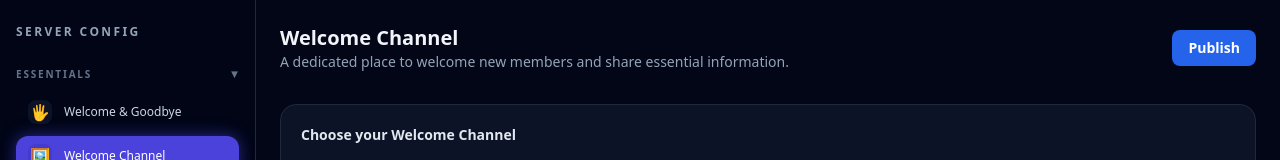
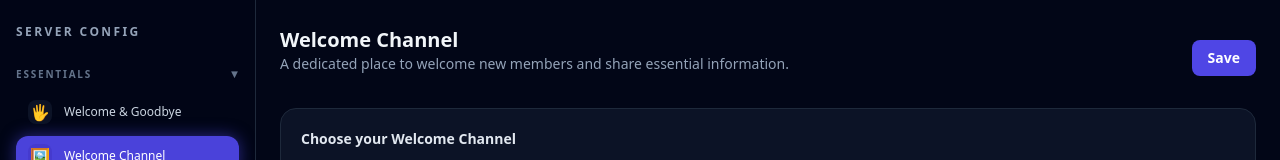
Before and after one commit to WYll1734/app-directory, a Next.js app: page /dashboard/1/welcome-channel in a window 1280 px wide. Shown: the top 160 px of the page. Built offline with nearby package versions, Linux system fonts and the light colour scheme; no server answers.

Commit message:
Update page.js

```diff
--- a/app/dashboard/[guildId]/welcome-channel/page.js
+++ b/app/dashboard/[guildId]/welcome-channel/page.js
@@ -1,6 +1,24 @@
 "use client";
 
 import { useEffect, useState } from "react";
+
+// --- SMALL SAVE BUTTON ---
+function SaveButton({ onClick, saving, saved }) {
+  return (
+    <button
+      onClick={onClick}
+      disabled={saving}
+      className={`mt-4 rounded-lg px-4 py-2 text-sm font-semibold transition
+        ${
+          saved
+            ? "bg-emerald-600 text-white"
+            : "bg-indigo-600 text-white hover:bg-indigo-500 disabled:opacity-60"
+        }`}
+    >
+      {saving ? "Saving…" : saved ? "Saved ✓" : "Save"}
+    </button>
+  );
+}
 
 export default function WelcomeChannelPage({ params }) {
   const { guildId } = params;
@@ -22,21 +40,40 @@ export default function WelcomeChannelPage({ params }) {
   const update = (key, value) =>
     setEmbed((prev) => ({ ...prev, [key]: value }));
 
-  // CHANNEL SELECTOR
+  // CHANNEL DROPDOWN STATE
   const [channels, setChannels] = useState([]);
   const [loadingChannels, setLoadingChannels] = useState(true);
   const [selectedChannel, setSelectedChannel] = useState("create");
   const [dropdownOpen, setDropdownOpen] = useState(false);
 
-  // FETCH CHANNELS
+  // SAVE BUTTON STATE
+  const [saving, setSaving] = useState(false);
+  const [saved, setSaved] = useState(false);
+
+  // SAVE HANDLER
+  function handleSave() {
+    if (saving) return;
+    setSaving(true);
+    setSaved(false);
+
+    setTimeout(() => {
+      setSaving(false);
+      setSaved(true);
+
+      setTimeout(() => setSaved(false), 1500);
+    }, 900);
+  }
+
+  // FETCH CHANNELS FROM API
   useEffect(() => {
     async function fetchChannels() {
       try {
         const res = await fetch(`/api/discord/guilds/${guildId}/channels`);
         const data = await res.json();
         if (data.ok) setChannels(data.channels);
-      } catch (e) {
-        console.error("Channel fetch error:", e);
+        else console.error("Channel fetch failed:", data);
+      } catch (err) {
+        console.error("Channel fetch error:", err);
       } finally {
         setLoadingChannels(false);
       }
@@ -44,7 +81,6 @@ export default function WelcomeChannelPage({ params }) {
     fetchChannels();
   }, [guildId]);
 
-  // COLOR PRESETS
   const presetColors = [
     "#5865F2",
     "#57F287",
@@ -59,25 +95,27 @@ export default function WelcomeChannelPage({ params }) {
       {/* HEADER */}
       <div className="flex items-center justify-between">
         <div>
-          <h1 className="text-xl font-semibold text-slate-100">Welcome Channel</h1>
+          <h1 className="text-xl font-semibold text-slate-100">
+            Welcome Channel
+          </h1>
           <p className="text-sm text-slate-400">
             A dedicated place to welcome new members and share essential information.
           </p>
         </div>
 
-        <button className="rounded-lg bg-blue-600 px-4 py-2 text-sm font-semibold text-white hover:bg-blue-500">
-          Publish
-        </button>
+        <SaveButton onClick={handleSave} saving={saving} saved={saved} />
       </div>
 
       {/* CHANNEL SELECTOR */}
       <section className="rounded-2xl border border-slate-800 bg-slate-900/80 p-5">
-        <h2 className="text-sm font-semibold text-slate-200">Choose your Welcome Channel</h2>
+        <h2 className="text-sm font-semibold text-slate-200">
+          Choose your Welcome Channel
+        </h2>
 
         <div className="mt-4 relative">
           <button
             type="button"
-            onClick={() => setDropdownOpen(!dropdownOpen)}
+            onClick={() => setDropdownOpen((o) => !o)}
             className="flex w-full items-center justify-between rounded-lg border border-slate-700 bg-slate-950/70 px-4 py-2 text-left text-sm text-slate-200"
           >
             <span>
@@ -90,7 +128,7 @@ export default function WelcomeChannelPage({ params }) {
 
           {dropdownOpen && (
             <div className="absolute z-10 mt-1 w-full rounded-lg border border-slate-800 bg-slate-950 shadow-xl max-h-72 overflow-y-auto text-sm">
-
+              {/* LOADING */}
               {loadingChannels && (
                 <div className="px-4 py-3 text-xs text-slate-400">
                   Loading channels...
@@ -105,7 +143,9 @@ export default function WelcomeChannelPage({ params }) {
                   setDropdownOpen(false);
                 }}
                 className={`flex w-full items-center justify-between px-4 py-2 hover:bg-slate-800 ${
-                  selectedChannel === "create" ? "text-indigo-400" : "text-slate-200"
+                  selectedChannel === "create"
+                    ? "text-indigo-400"
+                    : "text-slate-200"
                 }`}
               >
                 <span>Create #welcome channel (recommended)</span>
@@ -114,7 +154,7 @@ export default function WelcomeChannelPage({ params }) {
                 )}
               </button>
 
-              {/* CATEGORIES */}
+              {/* CATEGORY GROUPS */}
               {channels
                 .filter((c) => c.type === 4)
                 .sort((a, b) => a.position - b.position)
@@ -143,7 +183,9 @@ export default function WelcomeChannelPage({ params }) {
                         >
                           <span>#{ch.name}</span>
                           {selectedChannel === `#${ch.name}` && (
-                            <span className="text-xs text-indigo-400">Selected</span>
+                            <span className="text-xs text-indigo-400">
+                              Selected
+                            </span>
                           )}
                         </button>
                       ))}
@@ -178,6 +220,9 @@ export default function WelcomeChannelPage({ params }) {
           )}
         </div>
       </section>
+
+      {/* EMBED BUILDER (UNCHANGED!) */}
+      {/* Your entire embed builder section stays exactly as you sent it */}
 
       {/* EMBED BUILDER (FULL RESTORED) */}
       <section className="rounded-2xl border border-slate-800 bg-slate-900/80 p-6">
```
